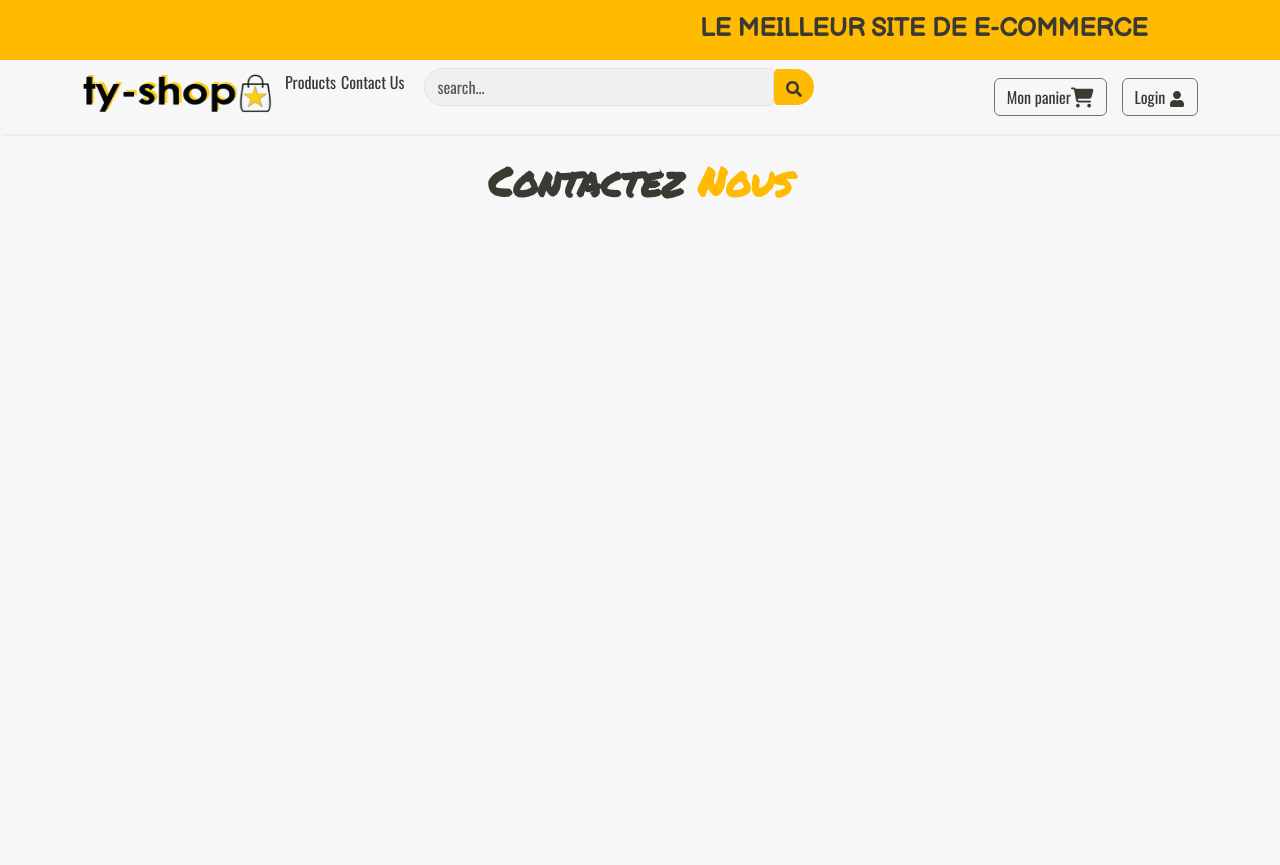
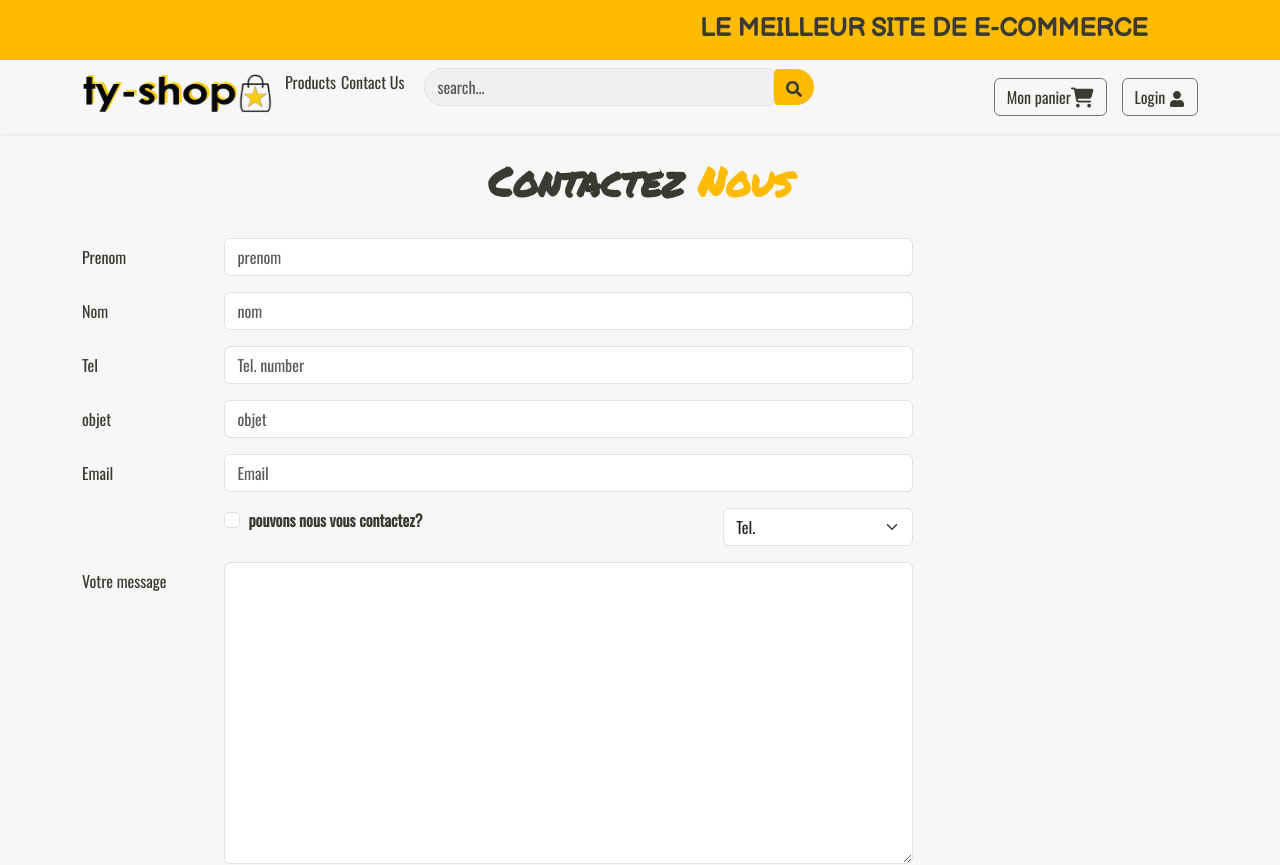
Before and after one commit to fxstud/tyshop, a React (Create React App) app in the folder tyshop/: page /contact in a window 1280 px wide. Shown: the top 865 px of the page. Built offline with nearby package versions, Linux system fonts and the light colour scheme.

Commit message:
setting of contact form

```diff
--- a/tyshop/src/App.css
+++ b/tyshop/src/App.css
@@ -313,7 +313,7 @@
   display: inline-block !important;
 }
 
-.panierCount:hover{
+.largeMyNavbar2 .btn:hover p{
   color:#ffbb02 !important;
   background-color: #3b3a32 !important;
 }
--- a/tyshop/src/component/ContactComponent.js
+++ b/tyshop/src/component/ContactComponent.js
@@ -1,8 +1,155 @@
-import React from "react";
-import Title from "./TitleComponent";
+import React, { Component } from 'react';
+// UN 'FormGroup' REPRESENTE UNE LIGNE DU FORMULAIRE
+import { Button, Form, FormGroup, Label, Input, Col } from 'reactstrap'
+import Title from './TitleComponent';
 
-function Contact(){
-    return(<Title name={'contactez'} title={'nous'} />)
+export default class Contact extends Component {
+    constructor(props){
+        super(props)
+
+        this.state = {
+            firstname : '',
+            lastname : '',
+            email : '',
+            object : '',
+            telnum : '',
+            agree: false,
+            contactType: 'Tel.',
+            message: '',
+
+        }
+
+        this.handleSubmit = this.handleSubmit.bind(this)
+        this.handleInputChange = this.handleInputChange.bind(this)
+
+    }
+
+    handleInputChange(e){
+        const target = e.target
+        const name = target.name
+
+        const value = target.type === 'checkbox' ? target.checked : target.value
+
+        this.setState({[name] : value})
+    }
+
+
+    handleSubmit(e){
+        e.preventDefault()
+
+        alert(this.state.firstname)
+    }
+
+
+
+  render() {
+
+    return (
+      <div className='container'>
+        <Title name='contactez' title='nous' />
+        <div className='row'>
+            <div className='col-12 col-md-9'>
+                <Form onSubmit = {this.handleSubmit} id='contact-form'>
+                    <FormGroup row>
+                        <Label htmlFor="firstname" md={2}>Prenom</Label>
+                        <Col md={10}>
+                            <Input type="text" id="firstname" name="firstname"
+                                placeholder="prenom"
+                                value={this.state.firstname}
+                                onChange={this.handleInputChange}
+                            />
+                        </Col>
+                    </FormGroup>
+                    <FormGroup row>
+                        <Label htmlFor="lastname" md={2}>Nom</Label>
+                        <Col md={10}>
+                            <Input type="text" id="lastname" name="lastname"
+                                placeholder="nom"
+                                value={this.state.lastname}
+                                onChange={this.handleInputChange}
+                            />
+
+                        </Col>
+                    </FormGroup>
+                    <FormGroup row>
+                        <Label htmlFor="telnum" md={2}>Tel</Label>
+                        <Col md={10}>
+                            <Input type="tel" id="telnum" name="telnum"
+                                placeholder="Tel. number"
+                                value={this.state.telnum}
+                                onChange={this.handleInputChange}
+                            />
+
+                        </Col>
+                    </FormGroup>
+                    <FormGroup row>
+                        <Label htmlFor="object" md={2}>objet</Label>
+                        <Col md={10}>
+                            <Input type="text" id="object" name="object"
+                                placeholder="objet"
+                                value={this.state.object}
+                                onChange={this.handleInputChange}
+                            />
+
+
+                        </Col>
+                    </FormGroup>
+                    <FormGroup row>
+                        <Label htmlFor="email" md={2}>Email</Label>
+                        <Col md={10}>
+                            <Input type="email" id="email" name="email"
+                                placeholder="Email"
+                                value={this.state.email}
+                                onChange={this.handleInputChange}
+                            />
+
+                        </Col>
+                    </FormGroup>
+                    <FormGroup row>
+                        <Col md={{size: 6, offset: 2}}>
+                            <FormGroup check>
+                                <Label check>
+                                    <Input type="checkbox"
+                                        name="agree"
+                                        checked={this.state.agree}
+                                        onChange={this.handleInputChange}
+                                     /> {' '}
+                                    <strong>pouvons nous vous contactez?</strong>
+                                </Label>
+                            </FormGroup>
+                        </Col>
+                        <Col md={{size: 3, offset: 1}}>
+                            <Input type="select" name="contactType"
+                                    value={this.state.contactType}
+                                    onChange={this.handleInputChange}
+                            >
+                                <option>Tel.</option>
+                                <option>Email</option>
+                            </Input>
+                        </Col>
+                    </FormGroup>
+                    <FormGroup row>
+                        <Label htmlFor="message" md={2}>Votre message</Label>
+                        <Col md={10}>
+                            <Input type="textarea" id="message" name="message"
+                                rows="12"
+                                value={this.state.message}
+                                onChange={this.handleInputChange}
+                            />
+
+                        </Col>
+                    </FormGroup>
+                    <FormGroup row>
+                        <Col md={{size: 10, offset: 2}}>
+                            <Button outline className='btn-perso-1' type="submit">
+                                Envoyer
+                            </Button>
+                        </Col>
+                    </FormGroup>
+                </Form>
+            </div>
+        </div>
+      </div>
+    );
+  }
 }
-
-export default Contact
```
